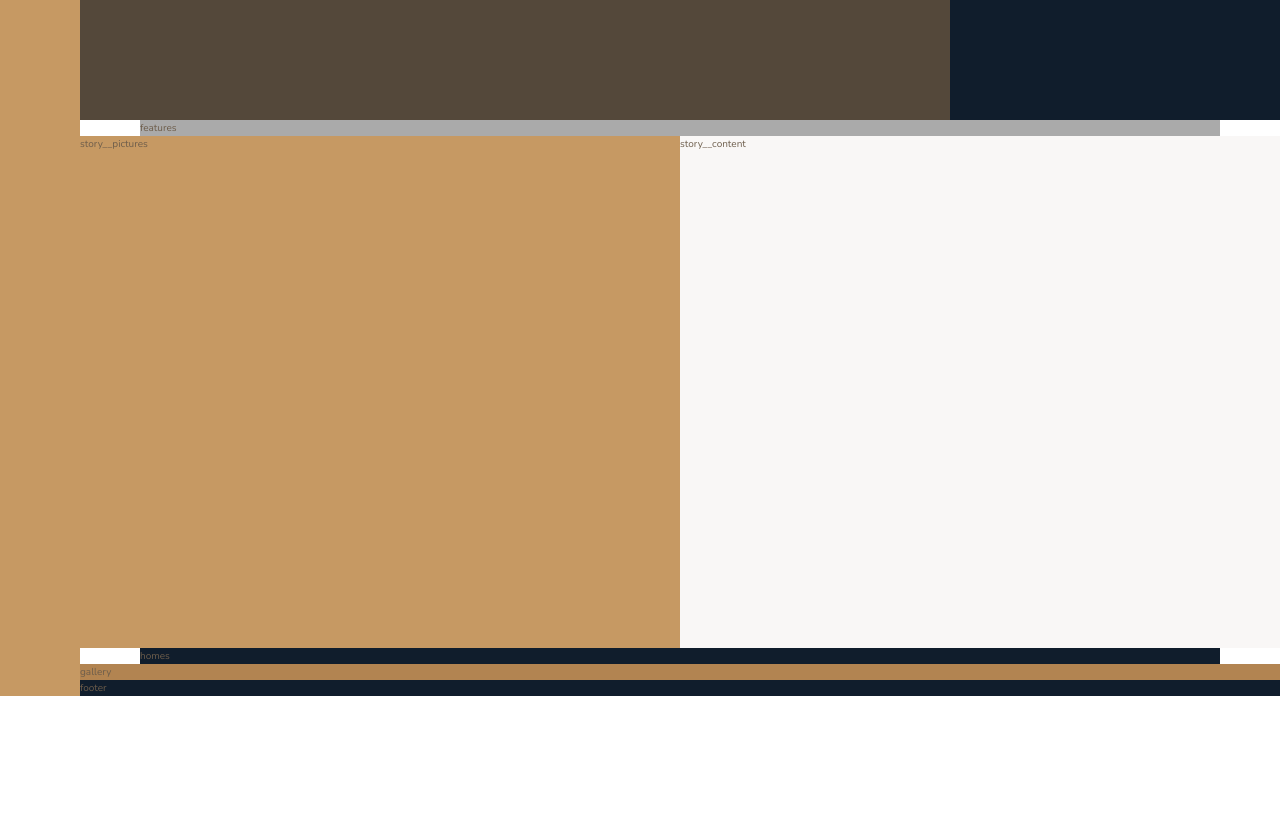
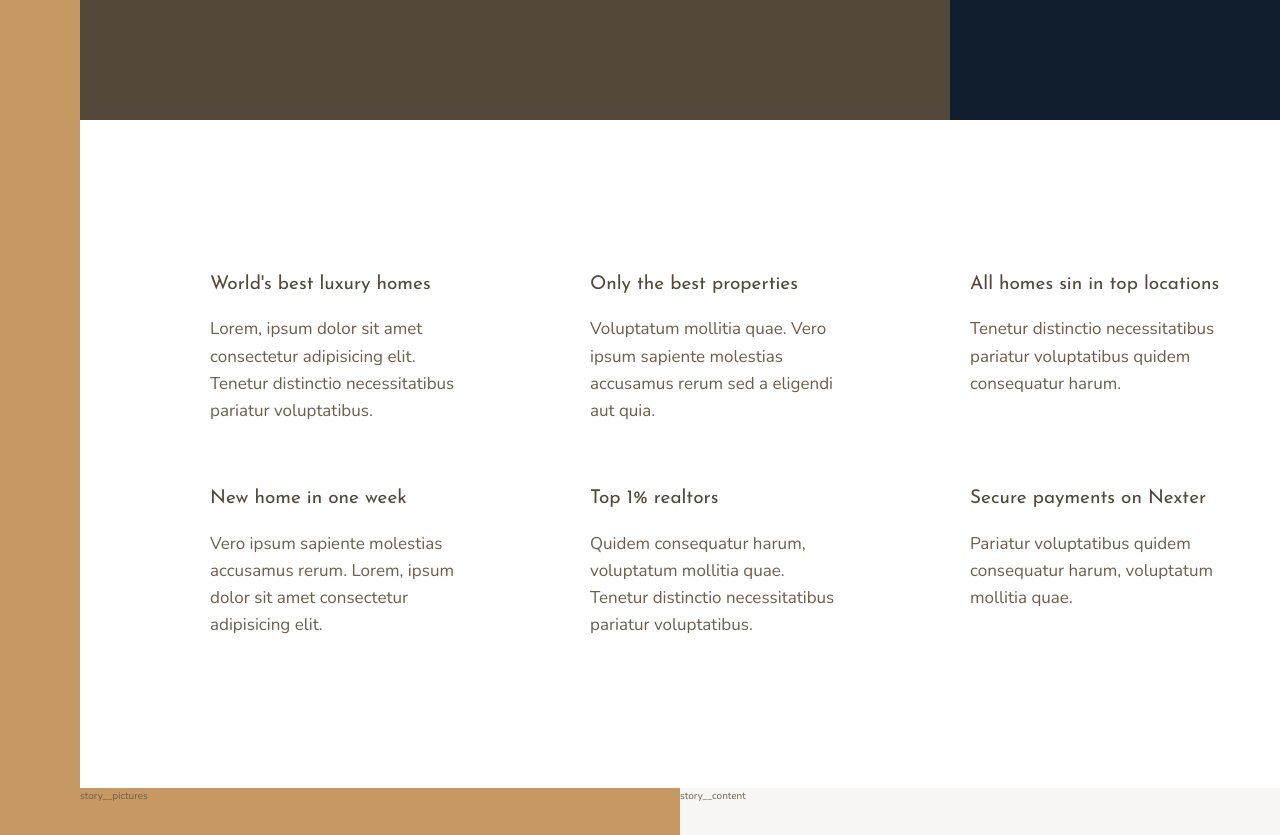
Before and after one commit to Mariia-Olena/nexter, a website: page index.html in a window 1280 px wide. Shown: the part 680-1515 px from the top of the page. Before the commit the page ends 1376 px from the top, so only its background shows below. Drawn offline with nearby package versions, Linux system fonts and the light colour scheme.

Commit message:
add features section

```diff
--- a/index.html
+++ b/index.html
@@ -18,7 +18,55 @@
     <aside class="sidebar">sidebar</aside>
     <header class="header">header</header>
     <div class="realtors">realtors</div>
-    <section class="features">features</section>
+    <section class="features">
+      <div class="feature">
+        <svg class="feature__icon">
+          <use x-link:href="img/sprite.svg#icon-global"></use>
+        </svg>
+        <h4 class="heading-4 heading-4--dark">World's best luxury homes</h4>
+        <p class="feature__text">Lorem, ipsum dolor sit amet consectetur adipisicing elit. Tenetur distinctio necessitatibus pariatur voluptatibus.</p>
+      </div>
+      <div class="feature">
+        <svg class="feature__icon">
+          <use x-link:href="img/sprite.svg#icon-trophy"></use>
+        </svg>
+        <h4 class="heading-4 heading-4--dark">Only the best properties</h4>
+        <p class="feature__text">Voluptatum mollitia quae. Vero ipsum sapiente molestias accusamus rerum sed a eligendi aut quia.
+        </p>
+      </div>
+      <div class="feature">
+        <svg class="feature__icon">
+          <use x-link:href="img/sprite.svg#icon-map-pin"></use>
+        </svg>
+        <h4 class="heading-4 heading-4--dark">All homes sin in top locations</h4>
+        <p class="feature__text">Tenetur distinctio necessitatibus pariatur voluptatibus quidem consequatur harum.
+        </p>
+      </div>
+      <div class="feature">
+        <svg class="feature__icon">
+          <use x-link:href="img/sprite.svg#icon-key"></use>
+        </svg>
+        <h4 class="heading-4 heading-4--dark">New home in one week</h4>
+        <p class="feature__text">Vero ipsum sapiente molestias accusamus rerum. Lorem, ipsum dolor sit amet consectetur adipisicing elit.
+        </p>
+      </div>
+      <div class="feature">
+        <svg class="feature__icon">
+          <use x-link:href="img/sprite.svg#icon-presentation"></use>
+        </svg>
+        <h4 class="heading-4 heading-4--dark">Top 1% realtors</h4>
+        <p class="feature__text">Quidem consequatur harum, voluptatum mollitia quae. Tenetur distinctio necessitatibus pariatur voluptatibus.
+        </p>
+      </div>
+      <div class="feature">
+        <svg class="feature__icon">
+          <use x-link:href="img/sprite.svg#icon-lock"></use>
+        </svg>
+        <h4 class="heading-4 heading-4--dark">Secure payments on Nexter</h4>
+        <p class="feature__text">Pariatur voluptatibus quidem consequatur harum, voluptatum mollitia quae.
+        </p>
+      </div>
+    </section>
 
     <div class="story__pictures">story__pictures</div>
     <div class="story__content">story__content</div>
--- a/sass/_features.scss
+++ b/sass/_features.scss
@@ -1,4 +1,28 @@
 .features {
-  background-color: $color-grey-light-2;
   grid-column: center-start / center-end;
+  display: grid;
+  grid-template-columns: repeat(auto-fit, minmax(25rem, 1fr));
+  align-items: start;
+  gap: 6rem;
+  margin: 15rem 0;
 }
+
+.feature {
+  display: grid;
+  grid-template-columns: min-content 1fr;
+  row-gap: 1.5rem;
+  column-gap: 2.5rem;
+
+
+  &__icon {
+    fill: $color-primary;
+    width: 4.5rem;
+    height: 4.5rem;
+    grid-row: 1 / span 2;
+    transform: translateY(-1rem);
+  }
+
+  &__text {
+    font-size: 1.7rem;
+  }
+}
--- a/sass/_typography.scss
+++ b/sass/_typography.scss
@@ -0,0 +1,17 @@
+%heading {
+  font-family: $font-display;
+  font-weight: 400;
+}
+
+.heading-4 {
+  @extend %heading;
+  font-size: 1.9rem;
+
+  &--light {
+    color: $color-grey-light-1;
+  }
+
+  &--dark {
+    color: $color-grey-dark-1;
+  }
+}
```
Also changed, not shown: css/style.css.
